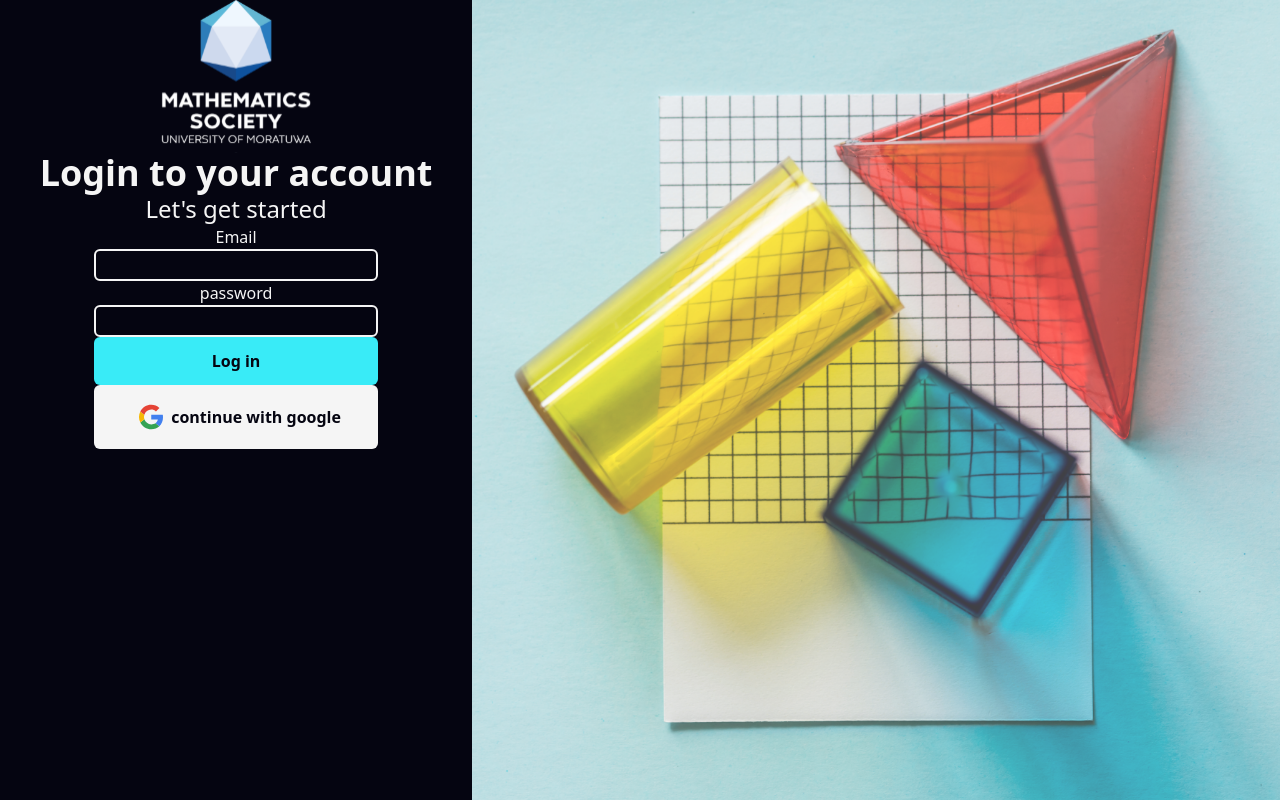
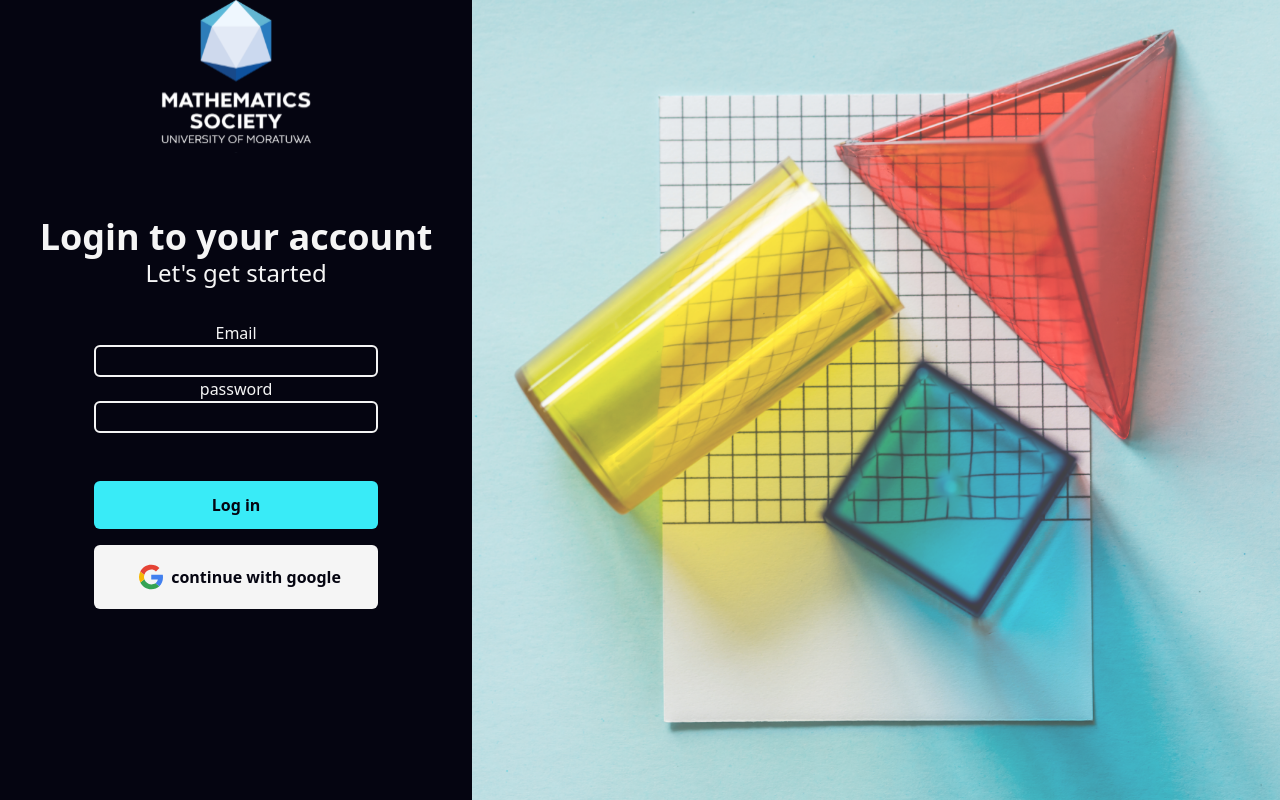
Before and after one commit to M-tutor/m-tutor, a React (Create React App) app: page / in a window 1280 px wide. Built offline with nearby package versions, Linux system fonts and the light colour scheme.

Commit message:
settled the margins between components in logging screen

```diff
--- a/src/components/LoginForm.jsx
+++ b/src/components/LoginForm.jsx
@@ -40,8 +40,8 @@ export const LoginForm = () => {
           className="bg-dark border-2 border-solid border-light rounded-md h-8 text-light w-3/5"
         />
 
-        <CustomButton>Log in</CustomButton>
-        <CustomButton className="bg-light p-2">
+        <CustomButton className="mt-12">Log in</CustomButton>
+        <CustomButton className="bg-light p-2 mt-4">
           <div className="flex items-center">
             <GoogleIcon />
             <p>continue with google</p>
--- a/src/screens/LoggingScreen.jsx
+++ b/src/screens/LoggingScreen.jsx
@@ -13,10 +13,10 @@ function LoggingScreen(props) {
             <MoraMaths className={"md:w-28 md:h-28"}></MoraMaths>
           </div>
           <div className="text-center">
-            <h2 className="text-light md:text-2xl xl:text-3xl text-4xl font-bold">
+            <h2 className="text-light md:text-2xl xl:text-3xl text-4xl font-bold mt-16">
               Login to your account
             </h2>
-            <h2 className="text-light text-2xl xl:text-xl">
+            <h2 className="text-light text-2xl xl:text-xl mb-8">
               Let's get started
             </h2>
           </div>
```
